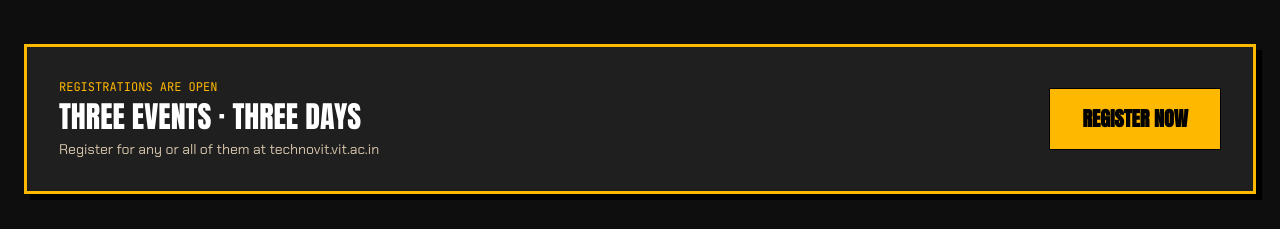
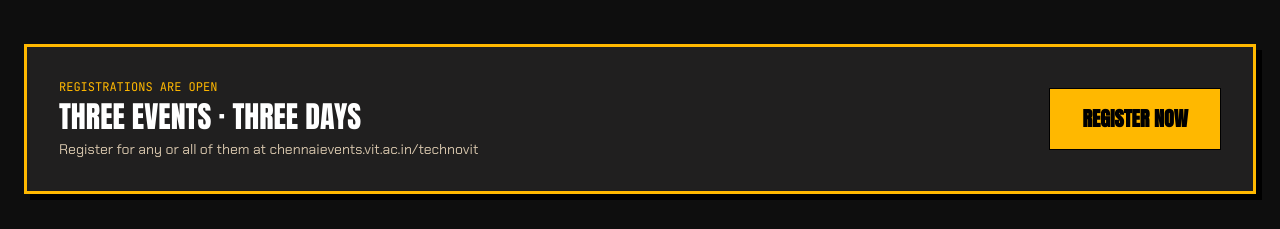
Before and after one commit to AWS-Cloud-Club-VITC/aws-cloud-club-vitc-launch, a Next.js app: page / in a window 1280 px wide. Shown: the part 2040-2269 px from the top of the page. Built offline with nearby package versions, Linux system fonts and the light colour scheme.

Commit message:
changed registration url

```diff
--- a/src/components/home/TechnoVITEvents.tsx
+++ b/src/components/home/TechnoVITEvents.tsx
@@ -4,7 +4,7 @@
 import Image from "next/image";
 import { CalendarDays, Clock, MapPin, ArrowUpRight } from "lucide-react";
 
-const TECHNOVIT_URL = "https://technovit.vit.ac.in";
+const TECHNOVIT_URL = "https://chennaievents.vit.ac.in/technovit/";
 
 const events = [
   {
@@ -160,7 +160,7 @@
               THREE EVENTS · THREE DAYS
             </h3>
             <p className="text-on-surface-variant text-sm mt-1">
-              Register for any or all of them at technovit.vit.ac.in
+              Register for any or all of them at chennaievents.vit.ac.in/technovit
             </p>
           </div>
           <a
```
